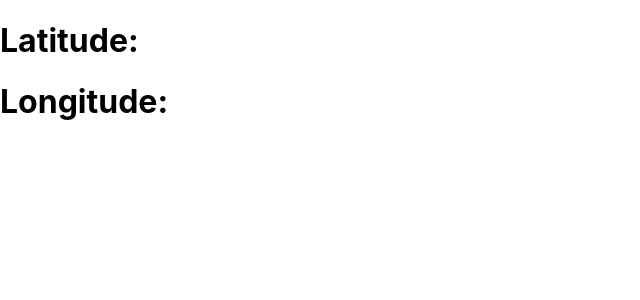
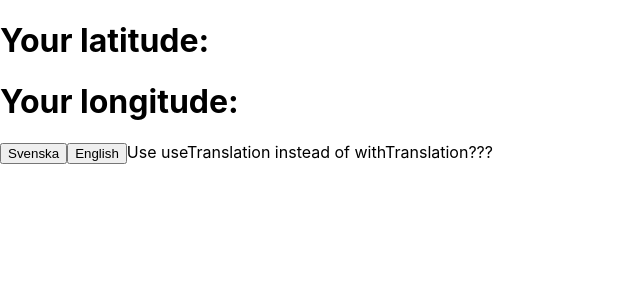
Before and after one commit to sundqvistjohan/redux_demo, a React (Create React App) app: page / in a window 1280 px wide. Shown: the top 300 px of the page, without its empty margins (0-640 px from the left). Built offline with nearby package versions, Linux system fonts and the light colour scheme; no server answers.

Commit message:
Translationez

```diff
--- a/package.json
+++ b/package.json
@@ -6,8 +6,11 @@
     "@testing-library/jest-dom": "^4.2.4",
     "@testing-library/react": "^9.3.2",
     "@testing-library/user-event": "^7.1.2",
+    "i18next": "^19.1.0",
+    "i18next-browser-languagedetector": "^4.0.1",
     "react": "^16.12.0",
     "react-dom": "^16.12.0",
+    "react-i18next": "^11.3.1",
     "react-redux": "^7.1.3",
     "react-scripts": "3.3.0",
     "redux": "^4.0.5"
--- a/src/App.jsx
+++ b/src/App.jsx
@@ -2,6 +2,7 @@ import React, { Component } from 'react';
 import ChangeMessageForm from "./ChangeMessageForm"
 import DisplayMessage from "./DisplayMessage"
 import { connect } from "react-redux"
+import { withTranslation } from "react-i18next"
 
 class App extends Component {
 
@@ -11,13 +12,21 @@ class App extends Component {
     })
   }
 
+  changeLanguage = event => {
+    this.props.i18n.changeLanguage(event.target.name)
+  }
+
   render() {
     return (
       <>
         {this.props.coords &&
         <>
-        <h1>Latitude: {this.props.coords.latitude}</h1>
-        <h1>Longitude: {this.props.coords.longitude}</h1>
+        <h1>{this.props.t('messages.latMessage')}: {this.props.coords.latitude}</h1>
+        <h1>{this.props.t('messages.longMessage')}: {this.props.coords.longitude}</h1>
+        <button name="sv" onClick={this.changeLanguage.bind(this)}>Svenska</button>
+        <button name="en" onClick={this.changeLanguage.bind(this)}>English</button>
+
+          Use useTranslation instead of withTranslation???
         </>
         }
       </>
@@ -30,5 +39,6 @@ const mapStateToProps = state => {
     coords: state.coords
   }
 }
+const ConnApp = connect(mapStateToProps)(App)
 
-export default connect(mapStateToProps)(App)
+export default withTranslation()(ConnApp)
--- /dev/null
+++ b/src/i18n/index.js
@@ -0,0 +1,38 @@
+import i18n from "i18next"
+import LanguageDetector from "i18next-browser-languagedetector"
+import { sv, en } from "../locales/index";
+
+const options = {
+  interpolation: {
+    // escapeValue = false
+  },
+  debug: true,
+  resources: {
+    sv: {
+      common: sv.sv
+    },
+    en: {
+      common: en.en
+    }
+  },
+  fallbackLng: 'en',
+  ns: ['common'],
+  defaultNS: 'common',
+  react: {
+    wait: false,
+    bindI18n: 'languageChanged loaded',
+    bindStore: 'added removed',
+    nsMode: 'default'
+  }
+}
+
+i18n
+  .use(LanguageDetector)
+  .init(options)
+  // .changeLanguage('en', (err, t) => {
+  //   if (err) {
+  //     console.log('problemo sir')
+  //   }
+  // })
+
+export default i18n
--- a/src/index.js
+++ b/src/index.js
@@ -1,10 +1,12 @@
 import React from 'react';
 import ReactDOM from 'react-dom';
 import './index.css';
-import App from './App';
+import ConnApp from './App';
 import * as serviceWorker from './serviceWorker';
 import { Provider } from 'react-redux';
 import configureStore from './state/store/configureStore'
+import { I18nextProvider } from "react-i18next"
+import i18n from "./i18n";
 
 const store = configureStore()
 
@@ -12,7 +14,9 @@ window.store = store
 
 ReactDOM.render(
 <Provider store={store}>
-  <App />
+  <I18nextProvider i18n={i18n}>
+    <ConnApp />
+  </I18nextProvider>
 </Provider>, document.getElementById('root'));
 
 // If you want your app to work offline and load faster, you can change
--- /dev/null
+++ b/src/locales/default.json
@@ -0,0 +1,8 @@
+{
+  "en": {
+    "messages": {
+      "latMessage": "Your latitude",
+      "longMessage": "Your longitude"
+    }
+  }
+}
--- /dev/null
+++ b/src/locales/default_sv.json
@@ -0,0 +1,8 @@
+{
+  "sv": {
+    "messages": {
+      "latMessage": "Din latitud",
+      "longMessage": "Din longitud"
+    }
+  }
+}
--- /dev/null
+++ b/src/locales/index.js
@@ -0,0 +1,4 @@
+import en from './default.json'
+import sv from './default_sv.json'
+
+export { sv, en }
```
Also changed, not shown: 1 other file (tests, documents, lock files or other folders).
